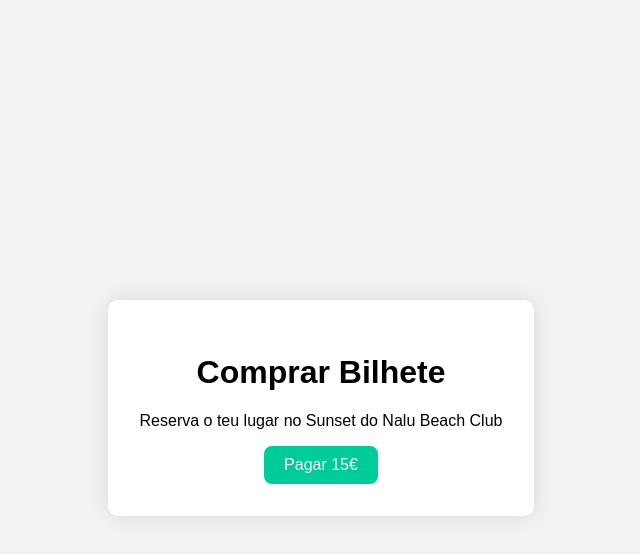
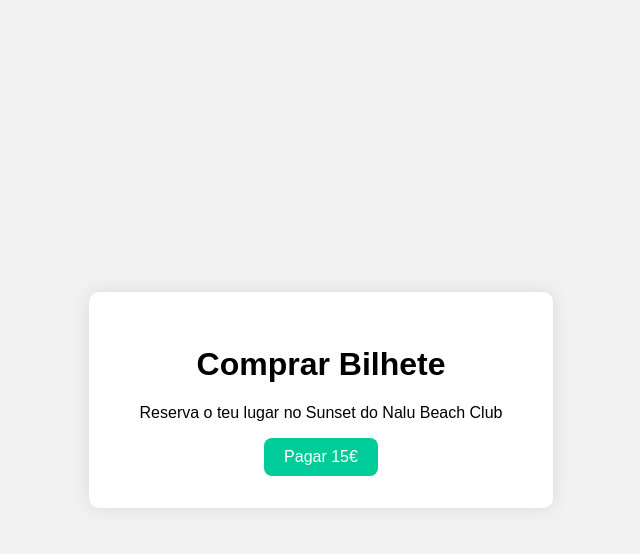
Before and after one commit to tiagocodinha/pagamento-nalu, a plain HTML site: page index.html in a window 1280 px wide. Both pictures are taken after a click on the button "Pagar 15€". Shown: the whole page, without its empty margins (319-959 px from the left). Drawn offline with Linux system fonts and the light colour scheme; no server answers.

Commit message:
Update index.html

```diff
--- a/index.html
+++ b/index.html
@@ -3,6 +3,7 @@
 <head>
   <meta charset="UTF-8">
   <title>Comprar Bilhete - Nalu Beach Club</title>
+  <meta name="viewport" content="width=device-width, initial-scale=1">
   <style>
     body {
       font-family: sans-serif;
@@ -11,14 +12,19 @@
       align-items: center;
       justify-content: center;
       height: 100vh;
+      margin: 0;
     }
+
     .container {
       background: white;
       padding: 2rem;
       border-radius: 10px;
       box-shadow: 0 0 20px rgba(0,0,0,0.1);
       text-align: center;
+      max-width: 400px;
+      width: 100%;
     }
+
     button {
       background: #0c9;
       color: white;
@@ -27,6 +33,11 @@
       border: none;
       border-radius: 8px;
       cursor: pointer;
+      transition: background 0.3s;
+    }
+
+    button:hover {
+      background: #0a7;
     }
   </style>
 </head>
@@ -45,21 +56,21 @@
           headers: { "Content-Type": "application/json" },
           body: JSON.stringify({
             descricao: "Bilhete Sunset",
-            valor: 1500
+            valor: 1500 // valor em cêntimos = 15,00€
           })
         });
 
         const data = await res.json();
 
-        if (data.redirect_url) {
+        if (res.ok && data.redirect_url) {
           window.location.href = data.redirect_url;
         } else {
           alert("Erro ao processar pagamento");
-          console.error(data);
+          console.error("Resposta inválida:", data);
         }
       } catch (err) {
         alert("Erro ao comunicar com servidor");
-        console.error(err);
+        console.error("Erro na função pagar():", err);
       }
     }
   </script>
```
